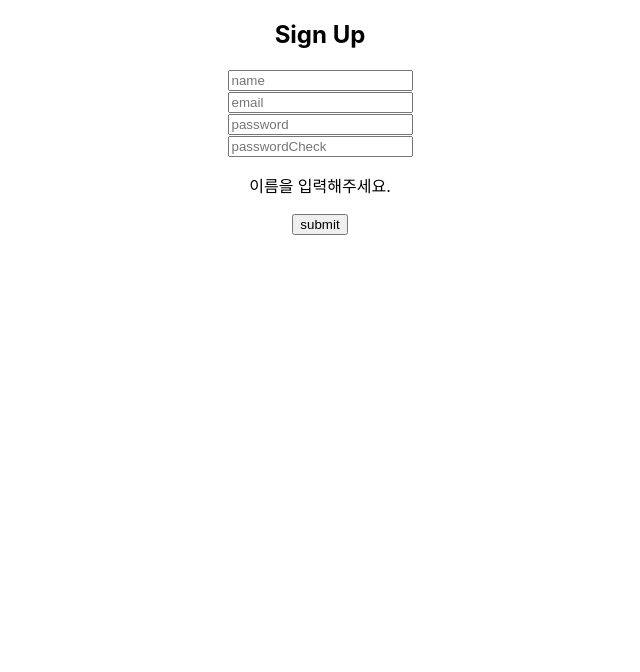
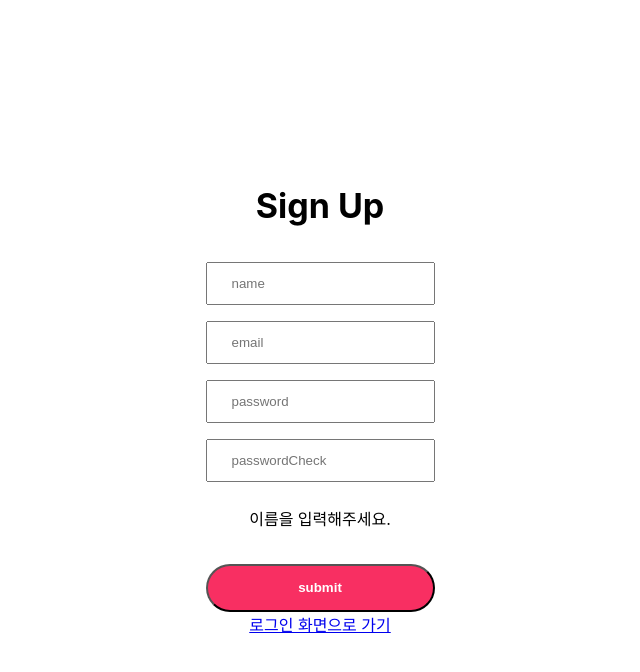
Before and after one commit to sinde530/crongback, a React (Create React App) app in the folder client/: page /signup in a window 1280 px wide. Shown: the top 672 px of the page, without its empty margins (320-960 px from the left). Built offline with nearby package versions, Linux system fonts and the light colour scheme.

Commit message:
[client]: stlyed emotion used git push origin typescript

```diff
--- a/client/src/components/SingUp/index.tsx
+++ b/client/src/components/SingUp/index.tsx
@@ -1,11 +1,10 @@
 import { useCallback, useState } from 'react';
 
-import styled from '@emotion/styled';
+import { Link } from 'react-router-dom';
 
-const Container = styled.div({
-  width: '100%',
-  margin: '0 auto',
-});
+import {
+  Container, Title, Box, Input, Button,
+} from '../../styles/LoginInput';
 
 export default function SignUp() {
   const [name, setName] = useState('');
@@ -52,54 +51,56 @@ export default function SignUp() {
 
   return (
     <Container>
-      <h2>Sign Up</h2>
       <form onSubmit={onSubmit}>
-        <div>
-          <input
+        <Title>Sign Up</Title>
+
+        <Box>
+          <Input
             type="text"
             name="name"
             placeholder="name"
             value={name}
             onChange={onClickName}
           />
-        </div>
+        </Box>
 
-        <div>
-          <input
+        <Box>
+          <Input
             type="email"
             name="email"
             placeholder="email"
             value={email}
             onChange={onClickEmail}
           />
-        </div>
+        </Box>
 
-        <div>
-          <input
+        <Box>
+          <Input
             type="password"
             name="password"
             placeholder="password"
             value={password}
             onChange={onClickPassword}
           />
-        </div>
+        </Box>
 
-        <div>
-          <input
+        <Box>
+          <Input
             type="password"
             name="passwordCheck"
             placeholder="passwordCheck"
             value={passwordCheck}
             onChange={onClickPasswordCheck}
           />
-        </div>
+        </Box>
         {mismatch && <p>비밀번호가 일치하지 않습니다.</p>}
         {!name && <p>이름을 입력해주세요.</p>}
         {signUpError && <p>{signUpError}</p>}
         {signUpSuccess && <p>회원가입이 되었습니다! 로그인해주세요.</p>}
-        <div>
-          <button type="submit">submit</button>
-        </div>
+        <Box>
+          <Button type="submit">submit</Button>
+          <Link to="/">로그인 화면으로 가기</Link>
+        </Box>
       </form>
     </Container>
   );
--- /dev/null
+++ b/client/src/styles/LoginInput.ts
@@ -0,0 +1,35 @@
+import styled from '@emotion/styled';
+
+// SignUp Form used
+export const Container = styled.div`
+    display: flex;
+    align-items: center;
+    justify-content: center;
+    height: 100vh;
+`;
+
+// SignUp Form used
+export const Title = styled.h2`
+    font-size:34px
+`;
+
+// SignUp Form used
+export const Box = styled.div`
+  padding: 8px 8px;
+`;
+
+// SignUp Form used
+export const Input = styled.input`
+  padding: 12px 24px;
+`;
+
+// SignUp Form used
+export const Button = styled.button`
+  background-color: rgb(248, 47, 98);
+  color: rgb(255, 255, 255);
+  font-weight: 700;
+  width: 100%;
+  border-radius: 40px;
+  height: 48px;
+  margin-top: 10px;
+`;
--- /dev/null
+++ b/client/src/utils/pxToRem.ts
@@ -0,0 +1,3 @@
+const pxToRem = (px: number): string => `${px / 16}rem`;
+
+export default pxToRem;
```
Also changed, not shown: 1 other file (tests, documents, lock files or other folders).
